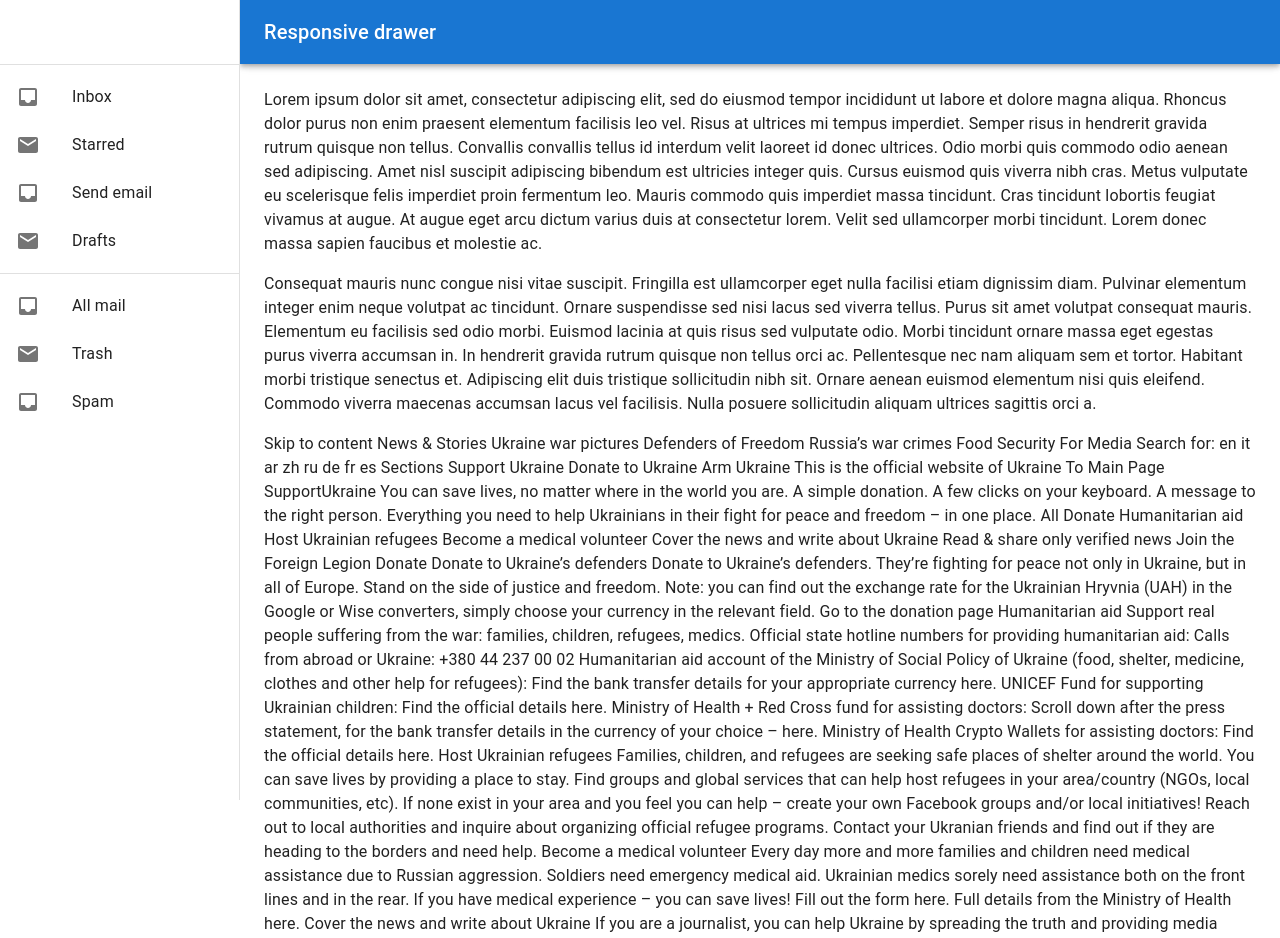
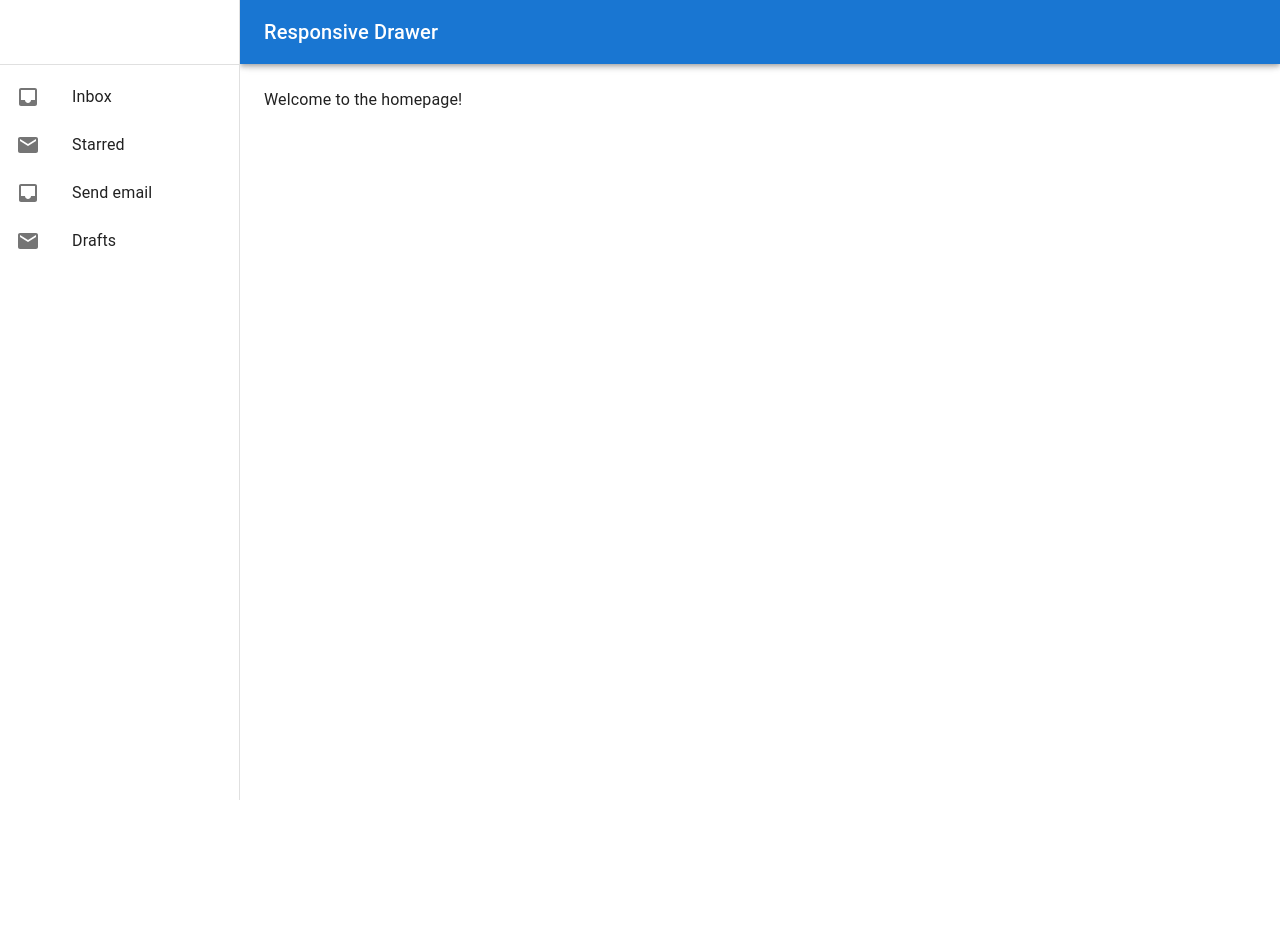
Before and after one commit to ADEDANCE/Task-Nest, a React (Vite) app: page /SideNav in a window 1280 px wide. Shown: the top 938 px of the page. After the commit the page ends 800 px from the top, so only its background shows below. Built offline with nearby package versions, Linux system fonts and the light colour scheme.

Commit message:
Fix some bugs

```diff
--- a/src/NAVBARS/SideNav.jsx
+++ b/src/NAVBARS/SideNav.jsx
@@ -17,29 +17,15 @@ import {
 import MenuIcon from '@mui/icons-material/Menu';
 import InboxIcon from '@mui/icons-material/Inbox';
 import MailIcon from '@mui/icons-material/Mail';
-import PropTypes from 'prop-types';
+import { Link, Routes, Route, useLocation } from 'react-router-dom';
 
-
-
-const SideNav = (props) => {
+const SideNav = () => {
   const drawerWidth = 240;
-  const { window } = props;
   const [mobileOpen, setMobileOpen] = useState(false);
-  const [isClosing, setIsClosing] = useState(false);
-
-  const handleDrawerClose = () => {
-    setIsClosing(true);
-    setMobileOpen(false);
-  };
-
-  const handleDrawerTransitionEnd = () => {
-    setIsClosing(false);
-  };
+  const location = useLocation();
 
   const handleDrawerToggle = () => {
-    if (!isClosing) {
     setMobileOpen(!mobileOpen);
-    }
   };
 
   const drawer = (
@@ -47,35 +33,32 @@ const SideNav = (props) => {
       <Toolbar />
       <Divider />
       <List>
-        {['Inbox', 'Starred', 'Send email', 'Drafts'].map((text, index) => (
+        {['Inbox', 'Starred', 'Send email', 'Drafts'].map((text, index) => {
+          const linkPath = text.toLowerCase().replace(' ', '-');
+
+          // Add active class if the link matches the current location
+          const isActive = location.pathname.includes(linkPath);
+
+          return (
             <ListItem key={text} disablePadding>
-            <ListItemButton>
+              <ListItemButton
+                component={Link}
+                to={linkPath}  // Relative path without '/'
+                sx={{
+                  backgroundColor: isActive ? 'rgba(0, 0, 0, 0.08)' : 'transparent', // Optional: Add active styling
+                }}
+              >
                 <ListItemIcon>
                   {index % 2 === 0 ? <InboxIcon /> : <MailIcon />}
                 </ListItemIcon>
                 <ListItemText primary={text} />
               </ListItemButton>
             </ListItem>
-        ))}
-      </List>
-      <Divider />
-      <List>
-        {['All mail', 'Trash', 'Spam'].map((text, index) => (
-          <ListItem key={text} disablePadding>
-            <ListItemButton>
-              <ListItemIcon>
-                {index % 2 === 0 ? <InboxIcon /> : <MailIcon />}
-              </ListItemIcon>
-              <ListItemText primary={text} />
-            </ListItemButton>
-          </ListItem>
-        ))}
+          );
+        })}
       </List>
     </div>
   );
-
-  // Remove this const when copying and pasting into your project.
-  const container = window !== undefined ? () => window().document.body : undefined;
 
   return (
     <Box sx={{ display: 'flex' }}>
@@ -98,7 +81,7 @@ const SideNav = (props) => {
             <MenuIcon />
           </IconButton>
           <Typography variant="h6" noWrap component="div">
-            Responsive drawer
+            Responsive Drawer
           </Typography>
         </Toolbar>
       </AppBar>
@@ -107,16 +90,12 @@ const SideNav = (props) => {
         sx={{ width: { sm: drawerWidth }, flexShrink: { sm: 0 } }}
         aria-label="mailbox folders"
       >
-        {/* The implementation can be swapped with js to avoid SEO duplication of links. */}
+        {/* Drawer for Mobile and Desktop */}
         <Drawer
-          container={container}
           variant="temporary"
           open={mobileOpen}
-          onTransitionEnd={handleDrawerTransitionEnd}
-          onClose={handleDrawerClose}
-          ModalProps={{
-            keepMounted: true, // Better open performance on mobile.
-          }}
+          onClose={handleDrawerToggle}
+          ModalProps={{ keepMounted: true }}
           sx={{
             display: { xs: 'block', sm: 'none' },
             '& .MuiDrawer-paper': { boxSizing: 'border-box', width: drawerWidth },
@@ -140,206 +119,18 @@ const SideNav = (props) => {
         sx={{ flexGrow: 1, p: 3, width: { sm: `calc(100% - ${drawerWidth}px)` } }}
       >
         <Toolbar />
-        <Typography sx={{ marginBottom: 2 }}>
-          Lorem ipsum dolor sit amet, consectetur adipiscing elit, sed do eiusmod
-          tempor incididunt ut labore et dolore magna aliqua. Rhoncus dolor purus non
-          enim praesent elementum facilisis leo vel. Risus at ultrices mi tempus
-          imperdiet. Semper risus in hendrerit gravida rutrum quisque non tellus.
-          Convallis convallis tellus id interdum velit laoreet id donec ultrices.
-          Odio morbi quis commodo odio aenean sed adipiscing. Amet nisl suscipit
-          adipiscing bibendum est ultricies integer quis. Cursus euismod quis viverra
-          nibh cras. Metus vulputate eu scelerisque felis imperdiet proin fermentum
-          leo. Mauris commodo quis imperdiet massa tincidunt. Cras tincidunt lobortis
-          feugiat vivamus at augue. At augue eget arcu dictum varius duis at
-          consectetur lorem. Velit sed ullamcorper morbi tincidunt. Lorem donec massa
-          sapien faucibus et molestie ac.
-        </Typography>
-        <Typography sx={{ marginBottom: 2 }}>
-          Consequat mauris nunc congue nisi vitae suscipit. Fringilla est ullamcorper
-          eget nulla facilisi etiam dignissim diam. Pulvinar elementum integer enim
-          neque volutpat ac tincidunt. Ornare suspendisse sed nisi lacus sed viverra
-          tellus. Purus sit amet volutpat consequat mauris. Elementum eu facilisis
-          sed odio morbi. Euismod lacinia at quis risus sed vulputate odio. Morbi
-          tincidunt ornare massa eget egestas purus viverra accumsan in. In hendrerit
-          gravida rutrum quisque non tellus orci ac. Pellentesque nec nam aliquam sem
-          et tortor. Habitant morbi tristique senectus et. Adipiscing elit duis
-          tristique sollicitudin nibh sit. Ornare aenean euismod elementum nisi quis
-          eleifend. Commodo viverra maecenas accumsan lacus vel facilisis. Nulla
-          posuere sollicitudin aliquam ultrices sagittis orci a.
-        </Typography>
-         <Typography>
-
-Skip to content
-News & Stories
-Ukraine war pictures
-Defenders of Freedom
-Russia’s war crimes
-Food Security
-For Media
-Search for:
-
-en
-it
-ar
-zh
-ru
-de
-fr
-es
-Sections
-
-Support Ukraine
-Donate to Ukraine
-Arm Ukraine
-This is the official website of Ukraine
-To Main Page
-SupportUkraine
-You can save lives, no matter where in the world you are.
-
-A simple donation. A few clicks on your keyboard. A message to the right person.
-
-Everything you need to help Ukrainians in their fight for peace and freedom – in one place.
-
-All
-Donate
-Humanitarian aid
-Host Ukrainian refugees
-Become a medical volunteer
-Cover the news and write about Ukraine
-Read & share only verified news
-Join the Foreign Legion
-Donate
-
-Donate to Ukraine’s defenders
-
-Donate to Ukraine’s defenders. They’re fighting for peace not only in Ukraine, but in all of Europe. Stand on the side of justice and freedom.
-
-
-Note: you can find out the exchange rate for the Ukrainian Hryvnia (UAH) in the Google or Wise converters, simply choose your currency in the relevant field.
-
-
-Go to the donation page
-
-
-Humanitarian aid
-
-Support real people suffering from the war: families, children, refugees, medics.
-
-
-Official state hotline numbers for providing humanitarian aid:
-Calls from abroad or Ukraine: +380 44 237 00 02
-
-
-Humanitarian aid account of the Ministry of Social Policy of Ukraine
-(food, shelter, medicine, clothes and other help for refugees):
-
-
-Find the bank transfer details for your appropriate currency here.
-
-
-UNICEF Fund for supporting Ukrainian children:
-Find the official details here.
-
-
-Ministry of Health + Red Cross fund for assisting doctors:
-Scroll down after the press statement, for the bank transfer details in the currency of your choice – here.
-
-
-Ministry of Health Crypto Wallets for assisting doctors:
-Find the official details here.
-
-
-Host Ukrainian refugees
-Families, children, and refugees are seeking safe places of shelter around the world. You can save lives by providing a place to stay.
-
-Find groups and global services that can help host refugees in your area/country (NGOs, local communities, etc).
-If none exist in your area and you feel you can help – create your own Facebook groups and/or local initiatives!
-Reach out to local authorities and inquire about organizing official refugee programs.
-Contact your Ukranian friends and find out if they are heading to the borders and need help.
-Become a medical volunteer
-Every day more and more families and children need medical assistance due to Russian aggression. Soldiers need emergency medical aid. Ukrainian medics sorely need assistance both on the front lines and in the rear.
-
-If you have medical experience – you can save lives!
-
-Fill out the form here.
-
-Full details from the Ministry of Health here.
-
-Cover the news and write about Ukraine
-If you are a journalist, you can help Ukraine by spreading the truth and providing media coverage. Help secure peace and save lives!
-
-Contact for media requests/questions:
-
-Oleg Nikolenko, Spokesperson of the Ministry of Foreign Affairs of Ukraine, press@mfa.gov.uа
-
-Here you can find a media kit with the official message box from the Ministry of Foreign Affairs of Ukraine (updated daily).
-
-Read & share only verified news
-Russia is conducting a propaganda & information war, reinforcing their bloody aggression with lies and fakes.
-
-Please support the truth by trusting only official news sources.
-
-You can find a list of verified sources here.
-
-Join the Foreign Legion
-If you have the experience and the motivation, you can help protect Ukraine directly by joining the Foreign Legion of Territorial Defense of Ukraine. The best way to do so is via your nearest Ukrainian Embassy or Consulate.
-
-Protect freedom & peace in our fight against Russian aggression!
-
-APPLY HERE
-Share
-Meet Ukrainian defenders of freedom
-
-Heroes
-Ukrainian paramedic Iryna Tsybukh was killed at the frontline in the Kharkiv region
-Read More
-
-Heroes
-Ukrainian defender Anastasiia plans to return to the front with a prosthetic leg
-Read More
-
-Support
-Ukrainian volunteer Natalia Yaroshenko has been helping the Ukrainian military for 10 years
-Read More
-
-Heroes
-Ukrainian poet Maksym Kryvtsov was killed in action on January 7
-Read More
-
-Heroes
-Military driver Valentyn undergoes rehabilitation after losing his lower limbs on the battlefield
-Read More
-
-Heroes
-Yevhen, a Ukrainian defender with a prosthetic leg, climbed Mount Hoverla to fundraise for the military
-Read More
-All Stories
-Donate to the brave
-Donate
-Administered by BRAND UKRAINE NGO in cooperation with MFA Ukraine.
-EUUKAIDUSAID
-This website is co-funded by the European Union, UK aid from the UK Government and the United States Agency for International Development (USAID). Its contents are the sole responsibility of BRAND UKRAINE organization and do not necessarily reflect the views of the European Union, USAID or the UK government.
-developed by plusone social impact
-Follow us
-ukraine.ua.mfa@gmail.com
-
-Cookie Policy
-Ukraine before the war
-This website uses cookies. A cookie is stored on your device to give you a better experience of the website. If you want more information, read about how we use cookies.
-Ok
-
-         </Typography>
+        {/* Define Nested Routes */}
+        <Routes>
+          {/* Use relative paths */}
+          <Route path="/" element={<Typography>Welcome to the homepage!</Typography>} />
+          <Route path="/SideNav/inbox" element={<Typography>Inbox Content</Typography>} />
+          <Route path="/SideNav/starred" element={<Typography>Starred Content</Typography>} />
+          <Route path="/SideNav/send-email" element={<Typography>Send Email Content</Typography>} />
+          <Route path="/SideNav/drafts" element={<Typography>Drafts Content</Typography>} />
+        </Routes>
       </Box>
     </Box>
   );
-}
-
-SideNav.propTypes = {
-  /**
-   * Injected by the documentation to work in an iframe.
-   * Remove this when copying and pasting into your project.
-   */
-  window: PropTypes.func,
 };
 
 export default SideNav;
```
Lines whose indentation alone changed are shown as unchanged.
